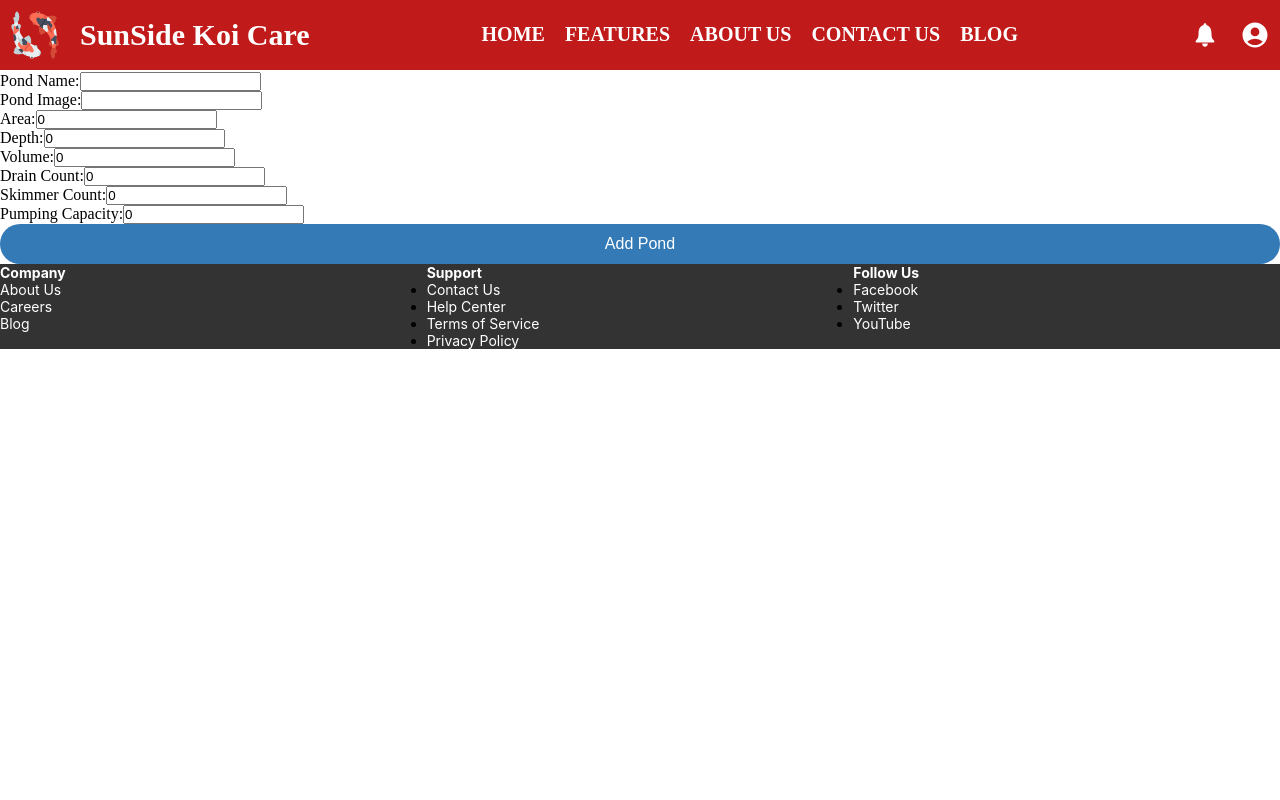
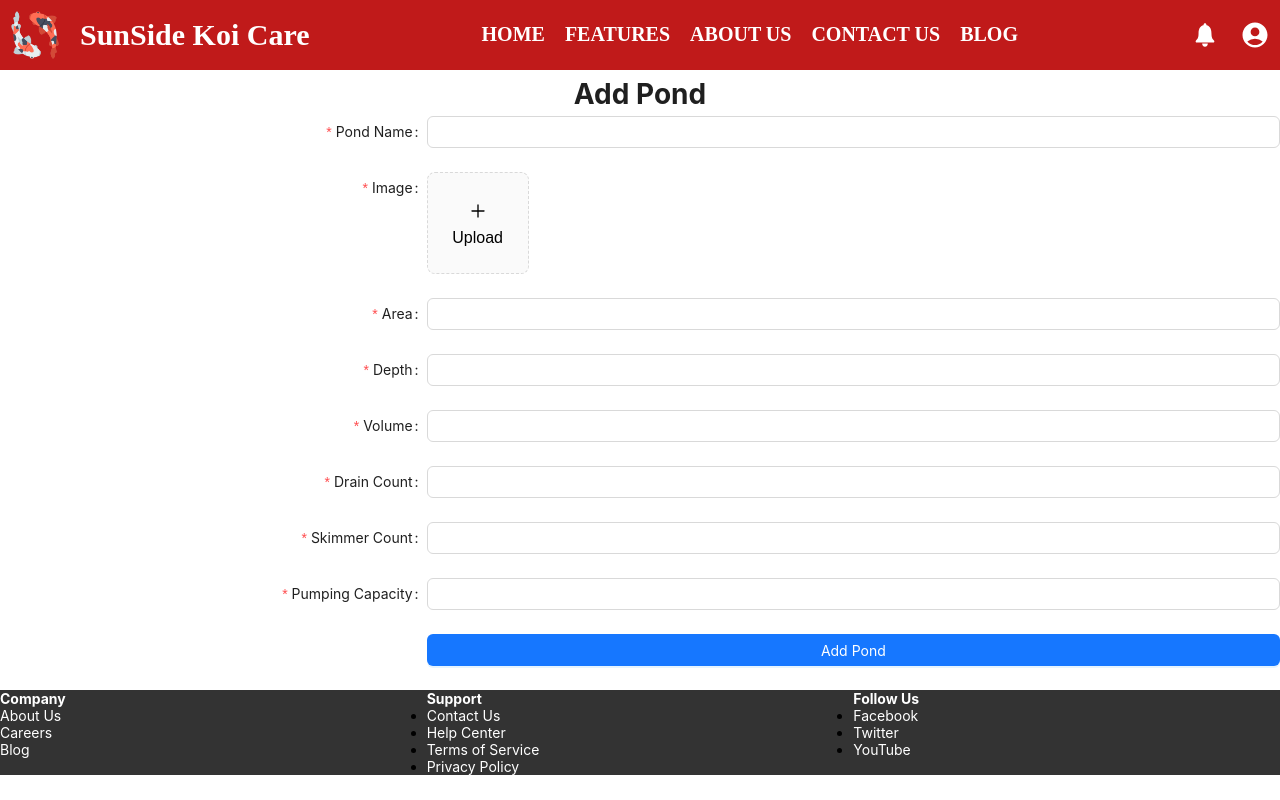
Before and after one commit to nch303/SWP391, a React (Vite) app in the folder CodeFE/: page /addPond in a window 1280 px wide. Built offline with nearby package versions, Linux system fonts and the light colour scheme; no server answers.

Commit message:
fix the adding

```diff
--- a/CodeFE/src/config/router.jsx
+++ b/CodeFE/src/config/router.jsx
@@ -13,6 +13,8 @@ import ManagerPond from "../page/pond/manager-pond";
 import AddingPond from "../page/pond/adding-pond";
 import PondInfo from "../page/pond/pond-info";
 import Profile from "../page/profile";
+import CalculateFood from "../page/calculate/calculateFood";
+import CalculateSalt from "../page/calculate/calculateSalt";
 
 export const router = createBrowserRouter([
   {
@@ -29,6 +31,8 @@ export const router = createBrowserRouter([
       { path: "/managerPond", element: <ManagerPond /> },
       { path: "/addPond", element: <AddingPond /> },
       { path: "/pond-info/:id", element: <PondInfo /> },
+      { path: "/calculateFood", element: <CalculateFood /> },
+      { path: "/calculateSalt", element: <CalculateSalt /> },
     ],
   },
   {
--- a/CodeFE/src/page/calculate/calculateFood/index.jsx
+++ b/CodeFE/src/page/calculate/calculateFood/index.jsx
@@ -0,0 +1,74 @@
+import React, { useState, useEffect } from 'react'
+import { Select, InputNumber, Button } from 'antd'
+import api from '../../../config/axios'
+
+
+function CalculateFood() {
+  const [ponds, setPonds] = useState([])
+  const [selectedPond, setSelectedPond] = useState('')
+  const [temparature, setTemparature] = useState(0)
+  const [totalWeight, setTotalWeight] = useState(0)
+  const [totalType, setTotalType] = useState('')
+
+  useEffect(() => {
+    const fetchPonds = async () => {
+      try {
+        const response = await api.get('pond')
+        setPonds(response.data)
+      } catch (error) {
+        console.log(error)
+      }
+    }
+    fetchPonds()
+  }, [])
+
+  const handleSelectPond = (value) => {
+    setSelectedPond(value)
+  }
+
+  const handleTemparatureChange = (value) => {
+    setTemparature(value)
+  }
+
+  const calculateFood = async () => {
+    try {
+      const response = await api.post('calculateFood', {
+        pondId: selectedPond,
+        temparature
+      })
+      setTotalWeight(response.data.totalWeight)
+      setTotalType(response.data.totalType)
+    } catch (error) {
+      console.log(error)
+    }
+  }
+
+  return (
+    <div>
+      <Select
+        style={{ width: 200 }}
+        placeholder="Select pond"
+        onChange={handleSelectPond}
+        value={selectedPond}
+      >
+        {ponds.map(pond => (
+          <Select.Option key={pond.id} value={pond.id}>{pond.pondName}</Select.Option>
+        ))}
+      </Select>
+      <InputNumber
+        style={{ width: 200, margin: '0 10px' }}
+        placeholder="Temparature"
+        onChange={handleTemparatureChange}
+        value={temparature}
+      />
+      <Button type="primary" onClick={calculateFood}>
+        Calculate
+      </Button>
+      <p>Total weight: {totalWeight} kg</p>
+      <p>Total type: {totalType}</p>
+
+    </div>
+  )
+}
+
+export default CalculateFood
--- a/CodeFE/src/page/calculate/calculateSalt/index.jsx
+++ b/CodeFE/src/page/calculate/calculateSalt/index.jsx
@@ -0,0 +1,9 @@
+import React from 'react'
+
+function CalculateFood() {
+  return (
+    <div>CalculateFood</div>
+  )
+}
+
+export default CalculateFood
--- a/CodeFE/src/page/pond/adding-pond/index.jsx
+++ b/CodeFE/src/page/pond/adding-pond/index.jsx
@@ -1,33 +1,62 @@
 import React, { useState } from "react";
+import { Form, Input, Button, Image, Upload } from "antd";
 import api from "../../../config/axios";
 import { useNavigate } from "react-router-dom";
+import { PlusOutlined } from "@ant-design/icons";
+import uploadFile from "../../../assets/hook/useUpload";
+
 
 function AddPond() {
-  const [pondName, setPondName] = useState("");
-  const [pondImage, setPondImage] = useState("");
-  const [area, setArea] = useState(0);
-  const [depth, setDepth] = useState(0);
-  const [volume, setVolume] = useState(0);
-  const [drainCount, setDrainCount] = useState(0);
-  const [skimmerCount, setSkimmerCount] = useState(0);
-  const [pumpingCapacity, setPumpingCapacity] = useState(0);
+  const [form] = Form.useForm();
+  const navigate = useNavigate();
+  const [fileList, setFileList] = useState([]);
+  const [previewImage, setPreviewImage] = useState("");
+  const [previewOpen, setPreviewOpen] = useState(false);
 
-  const navigate = useNavigate();
+  const handlePreview = async (file) => {
+    if (!file.url && !file.preview) {
+      file.preview = await getBase64(file.originFileObj);
+    }
+    setPreviewImage(file.url || file.preview);
+    setPreviewOpen(true);
+  };
 
-  const handleSubmit = async (event) => {
-    event.preventDefault();
-    const pond = {
-      pondName,
-      pondImage,
-      area,
-      depth,
-      volume,
-      drainCount,
-      skimmerCount,
-      pumpingCapacity,
-    };
+  const handleChange = ({ fileList: newFileList }) => setFileList(newFileList);
+
+  const uploadButton = (
+    <button
+      style={{
+        border: 0,
+        background: "none",
+        color: "black",
+      }}
+      type="button"
+    >
+      <PlusOutlined />
+      <div
+        style={{
+          marginTop: 8,
+        }}
+      >
+        Upload
+      </div>
+    </button>
+  );
+
+  const getBase64 = (file) =>
+    new Promise((resolve, reject) => {
+      const reader = new FileReader();
+      reader.readAsDataURL(file);
+      reader.onload = () => resolve(reader.result);
+      reader.onerror = (error) => reject(error);
+    });
+
+  const handleSubmit = async (values) => {
     try {
-      const response = await api.post("pond/create", pond);
+      const url = await uploadFile(fileList[0].originFileObj);
+      console.log(url);
+      values.image = url;
+      const response = await api.post("pond/create", values);
       console.log(response.data);
       alert("Pond added successfully");
       navigate("/managerPond");
@@ -37,89 +66,99 @@ function AddPond() {
   };
 
   return (
-    <form className="pond-form" onSubmit={handleSubmit}>
-      <label>
-        Pond Name:
-        <input
-          type="text"
+    <div>
+      <Form
+        form={form}
+        name="add-pond-form"
+        onFinish={handleSubmit}
+        labelCol={{ span: 8 }}
+        wrapperCol={{ span: 16 }}
+      >
+        <h1 style={{ textAlign: "center" }}>Add Pond</h1>
+        <Form.Item
+          label="Pond Name"
           name="pondName"
-          value={pondName}
-          onChange={(e) => setPondName(e.target.value)}
+          rules={[{ required: true, message: "Please input pond name!" }]}
+        >
+          <Input />
+        </Form.Item>
+        <Form.Item
+          label="Image"
+          name="image"
+          rules={[{ required: true, message: "Please upload pond image!" }]}
+        >
+          <Upload
+            action="https://660d2bd96ddfa2943b33731c.mockapi.io/api/upload"
+            listType="picture-card"
+            fileList={fileList}
+            onPreview={handlePreview}
+            onChange={handleChange}
+          >
+            {fileList.length >= 8 ? null : uploadButton}
+          </Upload>
+        </Form.Item>
+        <Form.Item
+          label="Area"
+          name="area"
+          rules={[{ required: true, message: "Please input area!" }]}
+        >
+          <Input type="number" />
+        </Form.Item>
+        <Form.Item
+          label="Depth"
+          name="depth"
+          rules={[{ required: true, message: "Please input depth!" }]}
+        >
+          <Input type="number" />
+        </Form.Item>
+        <Form.Item
+          label="Volume"
+          name="volume"
+          rules={[{ required: true, message: "Please input volume!" }]}
+        >
+          <Input type="number" />
+        </Form.Item>
+        <Form.Item
+          label="Drain Count"
+          name="drainCount"
+          rules={[{ required: true, message: "Please input drain count!" }]}
+        >
+          <Input type="number" />
+        </Form.Item>
+        <Form.Item
+          label="Skimmer Count"
+          name="skimmerCount"
+          rules={[{ required: true, message: "Please input skimmer count!" }]}
+        >
+          <Input type="number" />
+        </Form.Item>
+        <Form.Item
+          label="Pumping Capacity"
+          name="pumpingCapacity"
+          rules={[
+            { required: true, message: "Please input pumping capacity!" },
+          ]}
+        >
+          <Input type="number" />
+        </Form.Item>
+        <Form.Item wrapperCol={{ offset: 8, span: 16 }}>
+          <Button type="primary" htmlType="submit">
+            Add Pond
+          </Button>
+        </Form.Item>
+      </Form>
+      {previewImage && (
+        <Image
+          wrapperStyle={{ display: "none" }}
+          preview={{
+            visible: previewOpen,
+            onVisibleChange: (visible) => setPreviewOpen(visible),
+            afterOpenChange: (visible) => !visible && setPreviewImage(""),
+          }}
+          src={previewImage}
         />
-      </label>
-      <br />
-      <label>
-        Pond Image:
-        <input
-          type="text"
-          name="pondImage"
-          value={pondImage}
-          onChange={(e) => setPondImage(e.target.value)}
-        />
-      </label>
-      <br />
-      <label>
-        Area:
-        <input
-          type="number"
-          name="area"
-          value={area}
-          onChange={(e) => setArea(e.target.valueAsNumber)}
-        />
-      </label>
-      <br />
-      <label>
-        Depth:
-        <input
-          type="number"
-          name="depth"
-          value={depth}
-          onChange={(e) => setDepth(e.target.valueAsNumber)}
-        />
-      </label>
-      <br />
-      <label>
-        Volume:
-        <input
-          type="number"
-          name="volume"
-          value={volume}
-          onChange={(e) => setVolume(e.target.valueAsNumber)}
-        />
-      </label>
-      <br />
-      <label>
-        Drain Count:
-        <input
-          type="number"
-          name="drainCount"
-          value={drainCount}
-          onChange={(e) => setDrainCount(e.target.valueAsNumber)}
-        />
-      </label>
-      <br />
-      <label>
-        Skimmer Count:
-        <input
-          type="number"
-          name="skimmerCount"
-          value={skimmerCount}
-          onChange={(e) => setSkimmerCount(e.target.valueAsNumber)}
-        />
-      </label>
-      <br />
-      <label>
-        Pumping Capacity:
-        <input
-          type="number"
-          name="pumpingCapacity"
-          value={pumpingCapacity}
-          onChange={(e) => setPumpingCapacity(e.target.valueAsNumber)}
-        />
-      </label>
-      <br />
-      <button type="submit">Add Pond</button>
-    </form>
+      )}
+    </div>
   );
 }
 
```
